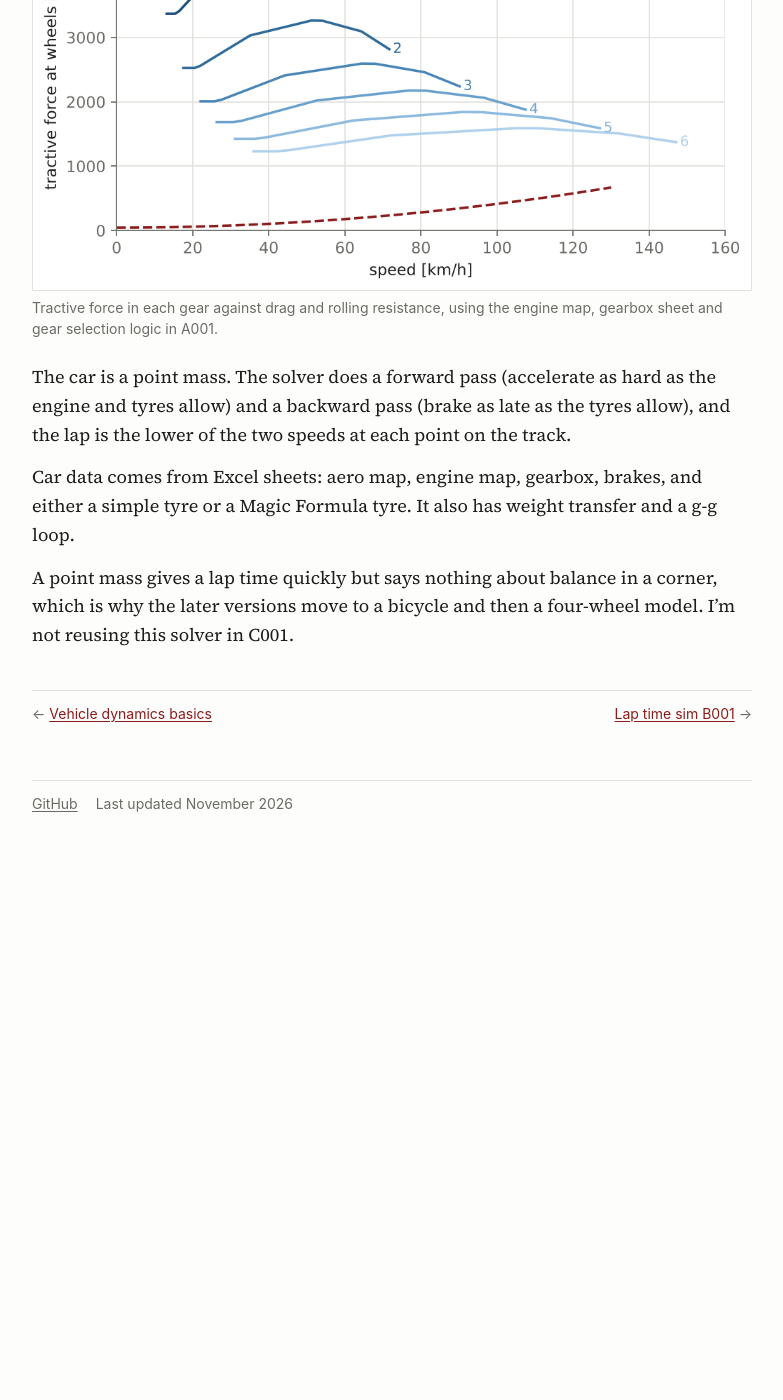
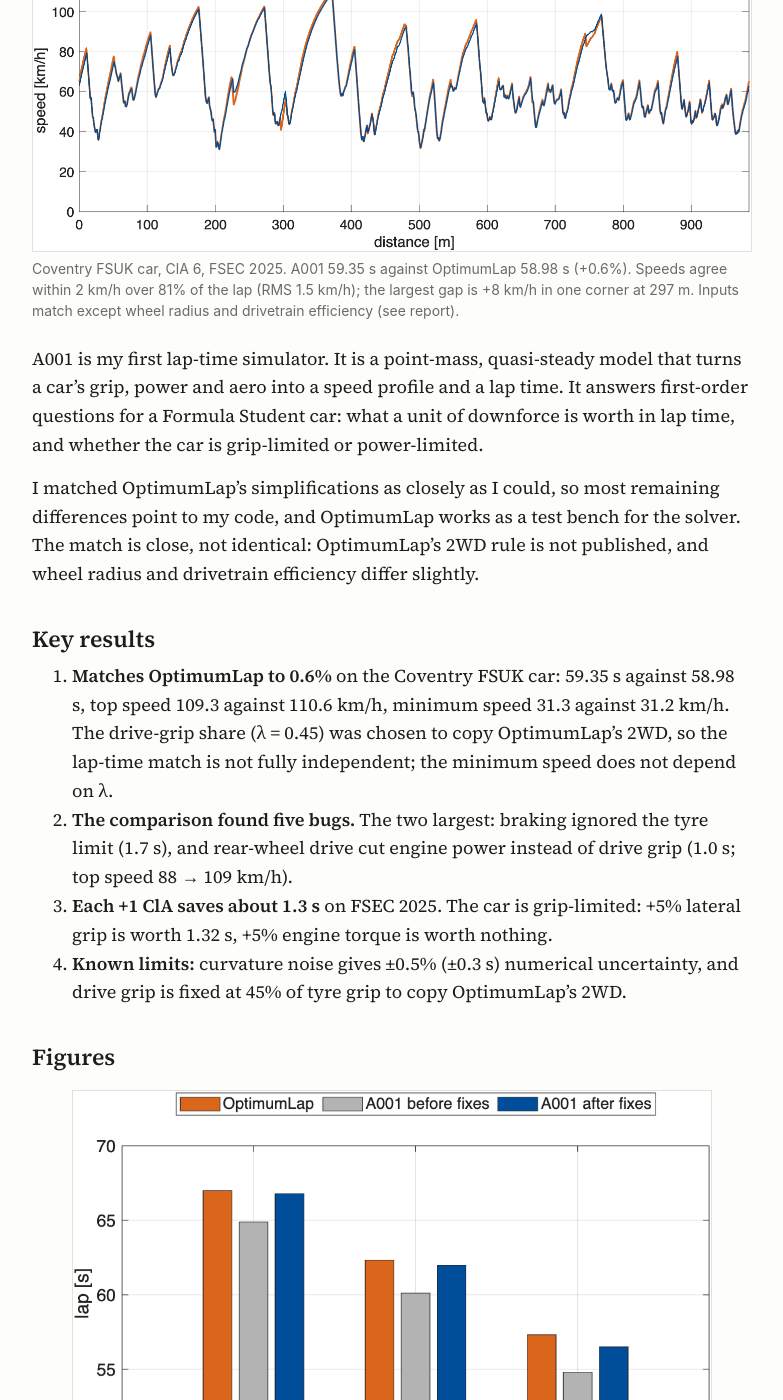
Before and after one commit to AartSin/vehicle_dynamics, a Jekyll site: the page built from _projects/02-a001.md, in a window 1280 px wide and 1400 px high, scrolled down 268 px. Shown: the whole window, without its empty margins (248-1031 px from the left). Built offline with Jekyll 4.4.1, drawn with Linux system fonts in a browser that asks for light colours; before the commit the page ends 1120 px from its top, so only the background shows below that; some of the changed text lies outside the part shown.

Commit message:
Update A001 page with OptimumLap A/B results and technical report (#1)
* Update A001 page with OptimumLap A/B results, add technical report and PDFs

Co-Authored-By: Claude Opus 5.5 <noreply@anthropic.com>
Claude-Session: https://claude.ai/code/session_012sArsKhJ96XxJ7NdR2Wfat

* Update A001 wording from latest draft, add B001 page, report and PDFs

Co-Authored-By: Claude Opus 5.5 <noreply@anthropic.com>
Claude-Session: https://claude.ai/code/session_012sArsKhJ96XxJ7NdR2Wfat

* Leave B001 out for now, publish A001 only

Co-Authored-By: Claude Opus 5.5 <noreply@anthropic.com>
Claude-Session: https://claude.ai/code/session_012sArsKhJ96XxJ7NdR2Wfat

---------

Co-authored-by: Claude <noreply@anthropic.com>

```diff
--- a/_projects/02-a001.md
+++ b/_projects/02-a001.md
@@ -5,17 +5,39 @@ code: "A001"
 category: "Lap time simulation"
 status: done
 dof: "Point mass, quasi-steady"
-purpose: "First lap time solver over a full track"
-tools: "MATLAB, Excel input maps"
-summary: "My first lap time sim: a point-mass car on a forward and backward speed pass."
+purpose: "First lap time solver, A/B-tested against OptimumLap"
+tools: "MATLAB · Validation: in progress"
+summary: "Point-mass lap sim, A/B-tested against OptimumLap to within 0.6%. The comparison found a braking bug worth 1.7 s."
 # code_path: "models/A001-point-mass-lap-sim"
-image: /assets/img/a001-tractive-force.png
-image_caption: "Tractive force in each gear against drag and rolling resistance, using the engine map, gearbox sheet and gear selection logic in A001."
+image: /assets/img/a001-speed-overlay.png
+image_caption: "Coventry FSUK car, ClA 6, FSEC 2025. A001 59.35 s against OptimumLap 58.98 s (+0.6%). Speeds agree within 2 km/h over 81% of the lap (RMS 1.5 km/h); the largest gap is +8 km/h in one corner at 297 m. Inputs match except wheel radius and drivetrain efficiency (see report)."
 ---
 
-The car is a point mass. The solver does a forward pass (accelerate as hard as the engine and tyres allow) and a backward pass (brake as late as the tyres allow), and the lap is the lower of the two speeds at each point on the track.
+A001 is my first lap-time simulator. It is a point-mass, quasi-steady model that turns a car's grip, power and aero into a speed profile and a lap time. It answers first-order questions for a Formula Student car: what a unit of downforce is worth in lap time, and whether the car is grip-limited or power-limited.
 
-Car data comes from Excel sheets: aero map, engine map, gearbox, brakes, and either a simple tyre or a Magic Formula tyre. It also has weight transfer and a g-g loop.
+I matched OptimumLap's simplifications as closely as I could, so most remaining differences point to my code, and OptimumLap works as a test bench for the solver. The match is close, not identical: OptimumLap's 2WD rule is not published, and wheel radius and drivetrain efficiency differ slightly.
 
+## Key results
 
-A point mass gives a lap time quickly but says nothing about balance in a corner, which is why the later versions move to a bicycle and then a four-wheel model. I'm not reusing this solver in C001.
+1. **Matches OptimumLap to 0.6%** on the Coventry FSUK car: 59.35 s against 58.98 s, top speed 109.3 against 110.6 km/h, minimum speed 31.3 against 31.2 km/h. The drive-grip share (λ = 0.45) was chosen to copy OptimumLap's 2WD, so the lap-time match is not fully independent; the minimum speed does not depend on λ.
+2. **The comparison found five bugs.** The two largest: braking ignored the tyre limit (1.7 s), and rear-wheel drive cut engine power instead of drive grip (1.0 s; top speed 88 → 109 km/h).
+3. **Each +1 ClA saves about 1.3 s** on FSEC 2025. The car is grip-limited: +5% lateral grip is worth 1.32 s, +5% engine torque is worth nothing.
+4. **Known limits:** curvature noise gives ±0.5% (±0.3 s) numerical uncertainty, and drive grip is fixed at 45% of tyre grip to copy OptimumLap's 2WD.
+
+## Figures
+
+<figure><img src="{{ '/assets/img/a001-ab-fixes.png' | relative_url }}" alt="Lap times before and after bug fixes against OptimumLap"><figcaption class="small">A/B test car (200 kg, μ 1.4, grip from all four wheels). Before the fixes A001 was 2.1–2.5 s too fast; after, it is within 0.3–1.4% of OptimumLap.</figcaption></figure>
+
+<figure><img src="{{ '/assets/img/a001-cla-sweep.png' | relative_url }}" alt="Lap time against ClA"><figcaption class="small">Coventry car on FSEC 2025, ClA 1 to 6 (CdA rises with ClA in these maps). Each step saves 1.28–1.33 s, almost linearly.</figcaption></figure>
+
+<figure><img src="{{ '/assets/img/a001-sensitivity.png' | relative_url }}" alt="Lap time sensitivity to a 5% change in each input"><figcaption class="small">+5% in each input, Coventry car at ClA 1. Lateral grip dominates; engine torque changes nothing because the rear tyres, not the engine, limit acceleration.</figcaption></figure>
+
+<!-- What I learned: add 1–2 lines in your words, then remove these comment marks.
+## What I learned
+-->
+
+## Documents
+
+[Full technical report: method, equations, verification, numerical check →]({{ '/projects/a001/report/' | relative_url }})
+
+PDF downloads: [full report]({{ '/assets/pdf/A001_lap_time_sim_report.pdf' | relative_url }}) · [summary]({{ '/assets/pdf/A001_lap_time_sim_summary.pdf' | relative_url }})
```
Also changed, not shown: a001-report.md (added, +176 -0 lines), assets/img/a001-ab-fixes.png (added), assets/img/a001-cla-sweep.png (added), assets/img/a001-curvature.png (added), assets/img/a001-sensitivity.png (added), assets/img/a001-speed-overlay.png (added), assets/img/a001-tractive-force.png (deleted), 2 other files.
